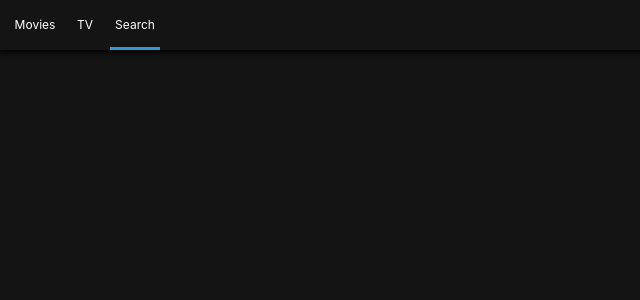
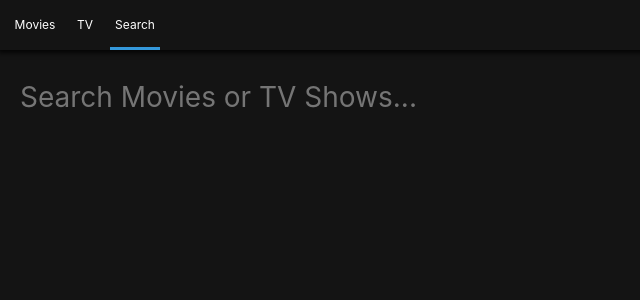
Before and after one commit to totalintelli/nomfilx, a React (Create React App) app: page /search in a window 1280 px wide. Shown: the top 300 px of the page, without its empty margins (0-640 px from the left). Built offline with nearby package versions, Linux system fonts and the light colour scheme.

Commit message:
#6.3 SearchPresenter Component

```diff
--- a/src/Routes/Home/HomePresenter.js
+++ b/src/Routes/Home/HomePresenter.js
@@ -6,7 +6,7 @@
 import Loader from "../../Components/Loader";
 
 const Container = styled.div`
-  padding: 0px 10px;
+  padding: 0px 20px;
 `;
 
 const HomePresenter = ({ nowPlaying, popular, upcoming, loading, error }) =>
--- a/src/Routes/Search/SearchContainer.js
+++ b/src/Routes/Search/SearchContainer.js
@@ -7,22 +7,32 @@
     movieResults: null,
     tvResults: null,
     searchTerm: "",
-    loading: true,
+    loading: false,
     error: null,
   };
 
   // 입력한 검색어가 있는지 확인하고 있으면 검색을 한다.
-  handleSubmit = () => {
+  handleSubmit = (event) => {
+    event.preventDefault();
     const { searchTerm } = this.state;
     if (searchTerm !== "") {
       this.searchByTerm();
     }
   };
 
+  updateTerm = (event) => {
+    const {
+      target: { value },
+    } = event;
+    this.setState({
+      searchTerm: value,
+    });
+  };
+
   searchByTerm = async () => {
     const { searchTerm } = this.state;
+    this.setState({ loading: true });
     try {
-      this.setState({ loading: true });
       const {
         data: { results: movieResults },
       } = await moviesApi.search(searchTerm);
@@ -33,12 +43,14 @@
     } catch {
       this.setState({ error: "Can't find results." });
     } finally {
-      this.setState({ laoding: false });
+      this.setState({ loading: false });
     }
   };
 
   render() {
     const { movieResults, tvResults, searchTerm, loading, error } = this.state;
+    console.log(`movieResults = ${movieResults}`);
+    console.log(`tvResults = ${tvResults}`);
     return (
       <SearchPresenter
         movieResults={movieResults}
@@ -47,6 +59,7 @@
         error={error}
         searchTerm={searchTerm}
         handleSubmit={this.handleSubmit}
+        updateTerm={this.updateTerm}
       />
     );
   }
--- a/src/Routes/Search/SearchPresenter.js
+++ b/src/Routes/Search/SearchPresenter.js
@@ -1,6 +1,23 @@
 import React from "react";
 import PropTypes from "prop-types";
 import styled from "styled-components";
+import Loader from "../../Components/Loader";
+import Section from "../../Components/Section";
+
+const Container = styled.div`
+  padding: 0px 20px;
+`;
+
+const Form = styled.form`
+  margin-bottom: 50px;
+  width: 100%;
+`;
+
+const Input = styled.input`
+  all: unset;
+  font-size: 28px;
+  width: 100%;
+`;
 
 const SearchPresenter = ({
   movieResults,
@@ -9,7 +26,38 @@
   searchTerm,
   handleSubmit,
   error,
-}) => null;
+  updateTerm,
+}) => (
+  <Container>
+    <Form onSubmit={handleSubmit}>
+      <Input
+        placeholder="Search Movies or TV Shows..."
+        value={searchTerm}
+        onChange={updateTerm}
+      />
+    </Form>
+    {loading ? (
+      <Loader />
+    ) : (
+      <>
+        {movieResults && movieResults.length > 0 && (
+          <Section title="Movie Results">
+            {movieResults.map((movie) => (
+              <span key={movie.id}>{movie.title}</span>
+            ))}
+          </Section>
+        )}
+        {tvResults && tvResults.length > 0 && (
+          <Section title="TV Show Results">
+            {tvResults.map((show) => (
+              <span key={show.id}>{show.name}</span>
+            ))}
+          </Section>
+        )}
+      </>
+    )}
+  </Container>
+);
 
 SearchPresenter.propTypes = {
   movieResults: PropTypes.array,
@@ -18,6 +66,7 @@
   searchTerm: PropTypes.string,
   loading: PropTypes.bool.isRequired,
   handleSubmit: PropTypes.func.isRequired,
+  updateTerm: PropTypes.func.isRequired,
 };
 
 export default SearchPresenter;
--- a/src/Routes/TV/TVPresenter.js
+++ b/src/Routes/TV/TVPresenter.js
@@ -5,7 +5,7 @@
 import Loader from "../../Components/Loader";
 
 const Container = styled.div`
-  padding: 0px 10px;
+  padding: 0px 20px;
 `;
 
 const TVPresenter = ({ topRated, popular, airingToday, loading, error }) =>
@@ -15,17 +15,23 @@
     <Container>
       {topRated && topRated.length > 0 && (
         <Section title="Top Rated Shows">
-          {topRated.map((show) => show.name)}
+          {topRated.map((show) => (
+            <span key={show.id}>{show.name}</span>
+          ))}
         </Section>
       )}
       {popular && popular.length > 0 && (
         <Section title="Popular Shows">
-          {popular.map((show) => show.name)}
+          {popular.map((show) => (
+            <span key={show.id}>{show.name}</span>
+          ))}
         </Section>
       )}
       {airingToday && airingToday.length > 0 && (
         <Section title="Airing T oday">
-          {airingToday.map((show) => show.name)}
+          {airingToday.map((show) => (
+            <span key={show.id}>{show.name}</span>
+          ))}
         </Section>
       )}
     </Container>
```
Also changed, not shown: 1 other file (tests, documents, lock files or other folders).
